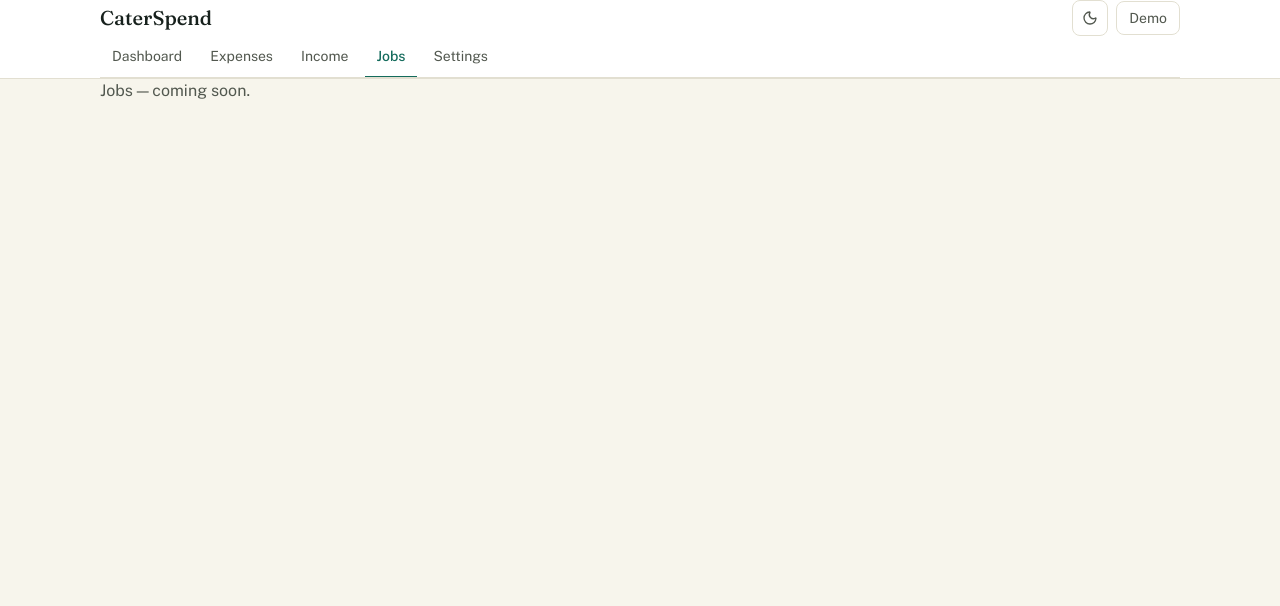
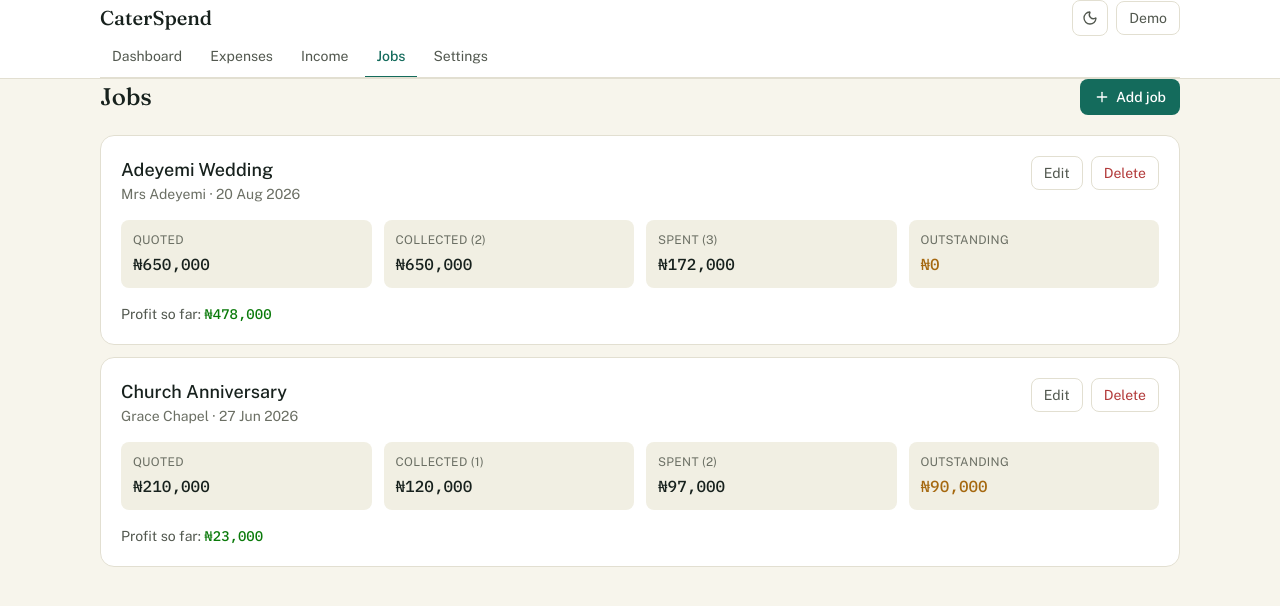
Before and after one commit to lincolndemo/CaterSpend, a Next.js app: page /jobs in a window 1280 px wide. Shown: the top 606 px of the page. Built offline with nearby package versions, Linux system fonts and the light colour scheme.

Commit message:
feat: jobs with quoted, collected, spent, outstanding and profit figures
Co-Authored-By: Claude Opus 5 <noreply@anthropic.com>

```diff
--- a/app/(app)/jobs/page.tsx
+++ b/app/(app)/jobs/page.tsx
@@ -1,3 +1,42 @@
-export default function JobsPage() {
-  return <p className="text-[var(--ink-600)]">Jobs — coming soon.</p>;
+import { Plus } from 'lucide-react';
+import { Dialog } from '@/components/ui/Dialog';
+import { EmptyState } from '@/components/ui/EmptyState';
+import { JobForm } from '@/components/jobs/JobForm';
+import { JobCard } from '@/components/jobs/JobCard';
+import { loadWorkspace } from '@/lib/data';
+import { jobFigures } from '@/lib/totals';
+
+export default async function JobsPage() {
+  const { jobs, expenses, income } = await loadWorkspace();
+
+  return (
+    <div className="grid gap-5">
+      <div className="flex items-center justify-between">
+        <h1 className="font-[family-name:var(--font-display)] text-2xl">Jobs</h1>
+        <Dialog
+          title="Add job"
+          trigger={
+            <button className="flex items-center gap-1.5 rounded-lg bg-[var(--accent)] px-3.5 py-2 text-sm font-medium text-white">
+              <Plus size={16} /> Add job
+            </button>
+          }
+        >
+          <JobForm mode="create" />
+        </Dialog>
+      </div>
+
+      {jobs.length === 0 ? (
+        <EmptyState
+          title="No jobs yet"
+          body="Add a job to track what you quoted, what you have collected, and what you spent on it."
+        />
+      ) : (
+        <div className="grid gap-3">
+          {jobs.map((job) => (
+            <JobCard key={job.id} job={job} figures={jobFigures(job, expenses, income)} />
+          ))}
+        </div>
+      )}
+    </div>
+  );
 }
--- /dev/null
+++ b/app/actions/jobs.ts
@@ -0,0 +1,73 @@
+'use server';
+
+import { revalidatePath } from 'next/cache';
+import { parseJobForm, type ActionState } from '@/lib/validation';
+import { DEMO_USER_ID, demoId, store, touch } from '@/lib/demo-store';
+import type { Job } from '@/lib/types';
+
+function refresh() {
+  revalidatePath('/');
+  revalidatePath('/jobs');
+  revalidatePath('/expenses');
+  revalidatePath('/income');
+}
+
+export async function createJob(_prev: ActionState, fd: FormData): Promise<ActionState> {
+  const parsed = parseJobForm(fd);
+  if (!parsed.ok) return { ok: false, error: parsed.error };
+
+  const now = touch();
+  const job: Job = {
+    id: demoId('job'),
+    user_id: DEMO_USER_ID,
+    ...parsed.value,
+    created_at: now,
+    updated_at: now,
+  };
+  store.jobs.push(job);
+
+  refresh();
+  return { ok: true };
+}
+
+export async function updateJob(_prev: ActionState, fd: FormData): Promise<ActionState> {
+  const id = String(fd.get('id') ?? '');
+  if (!id) return { ok: false, error: 'Could not save that job. Try again.' };
+
+  const parsed = parseJobForm(fd);
+  if (!parsed.ok) return { ok: false, error: parsed.error };
+
+  const existing = store.jobs.find((j) => j.id === id);
+  if (!existing) return { ok: false, error: 'Could not save that job. Try again.' };
+
+  Object.assign(existing, parsed.value, { updated_at: touch() });
+
+  refresh();
+  return { ok: true };
+}
+
+export async function deleteJob(fd: FormData): Promise<void> {
+  const id = String(fd.get('id') ?? '');
+  if (!id) return;
+
+  const index = store.jobs.findIndex((j) => j.id === id);
+  if (index === -1) return;
+  store.jobs.splice(index, 1);
+
+  // The schema's `on delete set null` FK detaches expenses and income
+  // rather than deleting them — reproduce that here.
+  for (const expense of store.expenses) {
+    if (expense.job_id === id) {
+      expense.job_id = null;
+      expense.updated_at = touch();
+    }
+  }
+  for (const income of store.income) {
+    if (income.job_id === id) {
+      income.job_id = null;
+      income.updated_at = touch();
+    }
+  }
+
+  refresh();
+}
--- /dev/null
+++ b/components/jobs/JobCard.tsx
@@ -0,0 +1,73 @@
+import { Dialog } from '@/components/ui/Dialog';
+import { ConfirmButton } from '@/components/ui/ConfirmButton';
+import { JobForm } from './JobForm';
+import { deleteJob } from '@/app/actions/jobs';
+import { formatDateShort } from '@/lib/dates';
+import { formatNaira } from '@/lib/money';
+import type { JobFigures } from '@/lib/totals';
+import type { Job } from '@/lib/types';
+
+export function JobCard({ job, figures }: { job: Job; figures: JobFigures }) {
+  const profitColor = figures.profit >= 0 ? 'var(--good)' : 'var(--critical)';
+
+  return (
+    <article className="card grid gap-4 p-5">
+      <header className="flex flex-wrap items-start justify-between gap-3">
+        <div>
+          <h2 className="text-lg font-medium">{job.name}</h2>
+          <p className="text-sm text-[var(--ink-mute)]">
+            {job.client ?? 'No client recorded'}
+            {job.event_date ? ` · ${formatDateShort(job.event_date)}` : ''}
+          </p>
+        </div>
+        <div className="flex gap-2">
+          <Dialog
+            title="Edit job"
+            trigger={
+              <button className="rounded-lg border border-[var(--line)] px-3 py-1.5 text-sm text-[var(--ink-600)]">
+                Edit
+              </button>
+            }
+          >
+            <JobForm mode="edit" job={job} />
+          </Dialog>
+          <form action={deleteJob}>
+            <input type="hidden" name="id" value={job.id} />
+            <ConfirmButton
+              message={`Delete "${job.name}"? Its ${figures.expCount} expense and ${figures.incCount} income records stay, but lose their job link.`}
+            >
+              Delete
+            </ConfirmButton>
+          </form>
+        </div>
+      </header>
+
+      <dl className="grid grid-cols-2 gap-3 sm:grid-cols-4">
+        <Figure label="Quoted" value={formatNaira(figures.quoted)} />
+        <Figure label={`Collected (${figures.incCount})`} value={formatNaira(figures.collected)} />
+        <Figure label={`Spent (${figures.expCount})`} value={formatNaira(figures.spent)} />
+        <Figure label="Outstanding" value={formatNaira(figures.outstanding)} color="var(--gold)" />
+      </dl>
+
+      <p className="text-sm text-[var(--ink-600)]">
+        Profit so far:{' '}
+        <span className="num font-medium" style={{ color: profitColor }}>
+          {formatNaira(figures.profit)}
+        </span>
+      </p>
+
+      {job.notes && <p className="text-sm text-[var(--ink-mute)]">{job.notes}</p>}
+    </article>
+  );
+}
+
+function Figure({ label, value, color }: { label: string; value: string; color?: string }) {
+  return (
+    <div className="rounded-lg bg-[var(--surface-2)] p-3">
+      <dt className="text-xs uppercase tracking-wide text-[var(--ink-mute)]">{label}</dt>
+      <dd className="num mt-1 font-medium" style={color ? { color } : undefined}>
+        {value}
+      </dd>
+    </div>
+  );
+}
--- /dev/null
+++ b/components/jobs/JobForm.tsx
@@ -0,0 +1,64 @@
+'use client';
+
+import { useActionState, useEffect } from 'react';
+import { toast } from 'sonner';
+import { closeDialog } from '@/components/ui/Dialog';
+import { Field, inputClass } from '@/components/ui/Field';
+import { SubmitButton } from '@/components/ui/SubmitButton';
+import { createJob, updateJob } from '@/app/actions/jobs';
+import { IDLE_STATE } from '@/lib/validation';
+import type { Job } from '@/lib/types';
+
+export function JobForm({ mode, job }: { mode: 'create' | 'edit'; job?: Job }) {
+  const action = mode === 'create' ? createJob : updateJob;
+  const [state, formAction] = useActionState(action, IDLE_STATE);
+
+  useEffect(() => {
+    if (state.ok) {
+      toast.success(mode === 'create' ? 'Job added.' : 'Job updated.');
+      closeDialog();
+    }
+  }, [state, mode]);
+
+  return (
+    <form action={formAction} className="grid gap-4">
+      {job && <input type="hidden" name="id" value={job.id} />}
+
+      <Field label="Job name">
+        <input name="name" required defaultValue={job?.name ?? ''} placeholder="Adeyemi Wedding" className={inputClass} />
+      </Field>
+
+      <Field label="Client (optional)">
+        <input name="client" defaultValue={job?.client ?? ''} className={inputClass} />
+      </Field>
+
+      <Field label="Event date (optional)">
+        <input type="date" name="event_date" defaultValue={job?.event_date ?? ''} className={inputClass} />
+      </Field>
+
+      <Field label="Quoted price (₦, optional)">
+        <input
+          name="quoted_amount"
+          inputMode="decimal"
+          defaultValue={job?.quoted_amount ?? ''}
+          placeholder="650000"
+          className={`${inputClass} num`}
+        />
+      </Field>
+
+      <Field label="Notes (optional)">
+        <textarea name="notes" rows={2} defaultValue={job?.notes ?? ''} className={inputClass} />
+      </Field>
+
+      {state.error && (
+        <p role="alert" className="text-sm text-[var(--critical)]">
+          {state.error}
+        </p>
+      )}
+
+      <div className="flex justify-end">
+        <SubmitButton>{mode === 'create' ? 'Add job' : 'Save changes'}</SubmitButton>
+      </div>
+    </form>
+  );
+}
```
